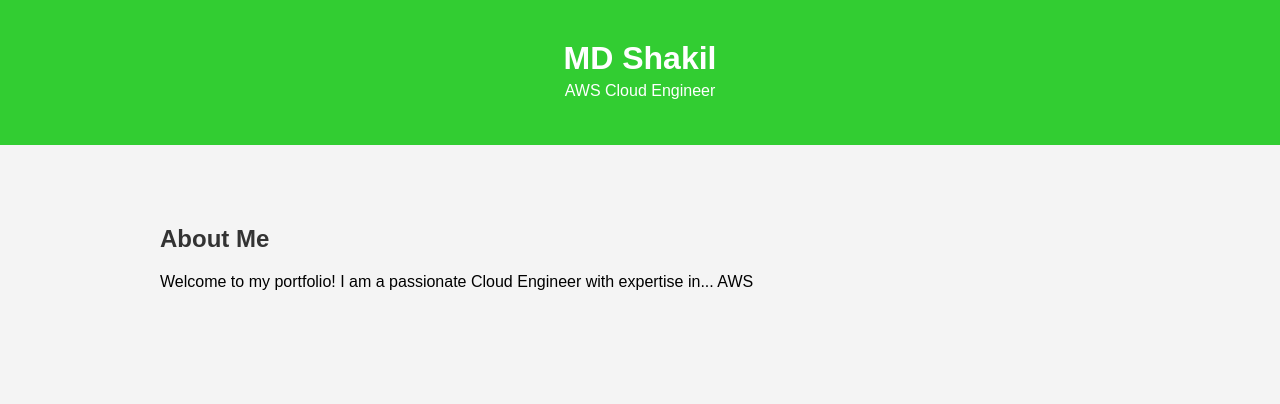
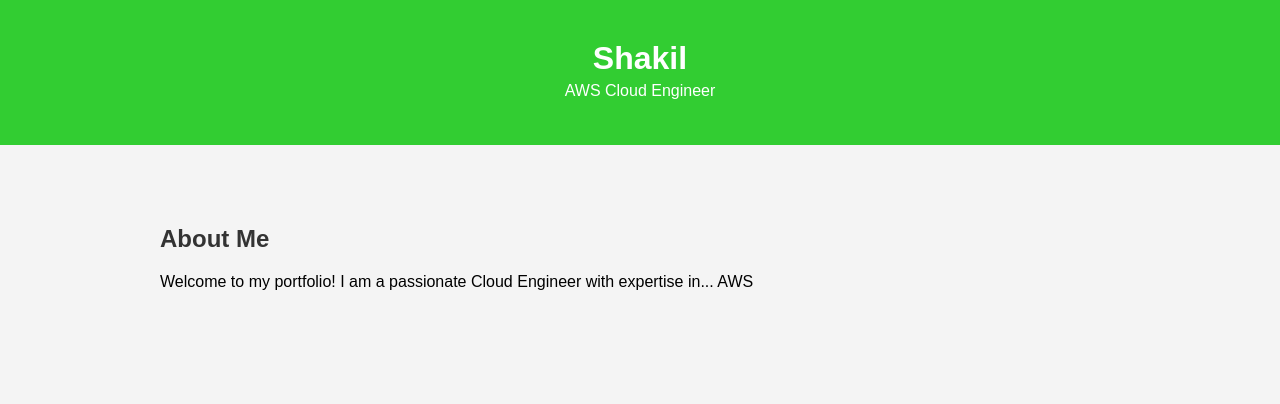
Before and after one commit to tryaws16/Static-html, a plain HTML site: page index.html in a window 1280 px wide. Shown: the top 404 px of the page. Drawn offline with Linux system fonts and the light colour scheme.

Commit message:
file updated

```diff
--- a/index.html
+++ b/index.html
@@ -10,7 +10,7 @@
 
     <header>
         <div class="container">
-            <h1>MD Shakil</h1>
+            <h1>Shakil</h1>
             <p>AWS Cloud Engineer</p>
         </div>
     </header>
```
